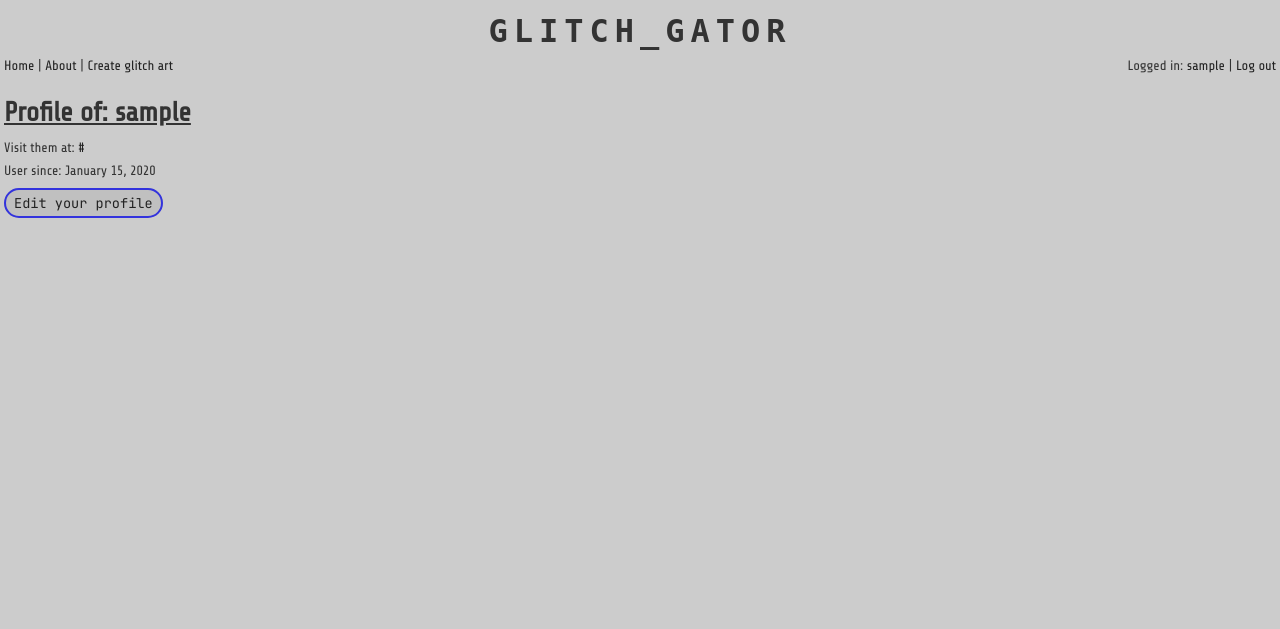
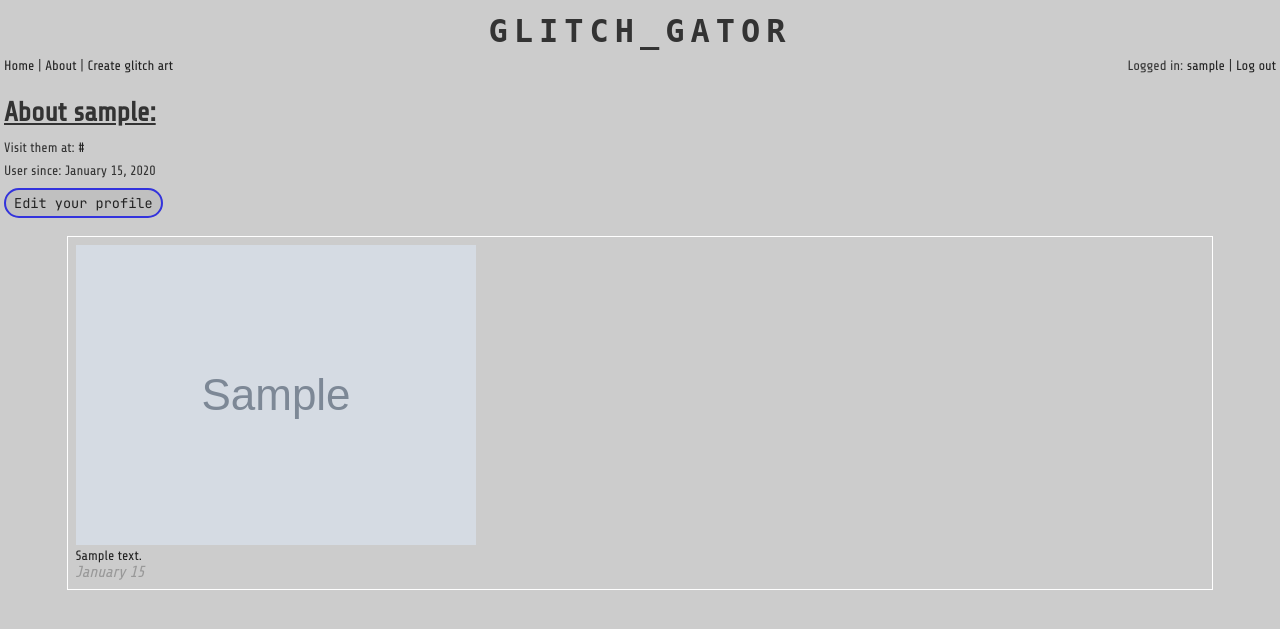
Before and after one commit to jordbort/capstone-glitch_generator, a Django app: page /profile/1/ in a window 1280 px wide. Shown: the top 629 px of the page. Run offline with Django 4.2, Linux system fonts and the light colour scheme; a user stored in the database is signed in; tables that the repository leaves empty hold one stand-in row (values such as "Sample post"); grey boxes marked "Sample" are stand-in pictures; some web fonts are replaced.

Commit message:
Adding user posts to profile

```diff
--- a/main_app/static/styles/main.css
+++ b/main_app/static/styles/main.css
@@ -91,6 +91,13 @@ ul li:before {
     gap: 40px 8px;
 }
 
+.profile-posts {
+    display: flex;
+    flex-direction: row;
+    justify-content: space-evenly;
+    gap: 40px;
+}
+
 .post-container {
     background-color: #cccccc;
     border: 1px solid #ffffff;
@@ -117,6 +124,10 @@ ul li:before {
 
 .post-container img {
     max-width: 100%;
+}
+
+.profile-post {
+    padding-top: 8px;
 }
 
 .posted-at-date {
--- a/main_app/templates/profile_detail.html
+++ b/main_app/templates/profile_detail.html
@@ -4,7 +4,7 @@
 
 {% block content %}
 <header>
-    <h1>Profile of: {{profile.user.username}}</h1>
+    <h1>About {{profile.user.username}}:</h1>
 </header>
 <div class="details">
 
@@ -26,4 +26,21 @@
 
 </div>
 
+<div class="profile-posts">
+
+    {% for post in posts %}
+    {% if post.user_id == profile.user_id %}
+    <div class="post-container">
+        <a href="{% url 'post_detail' post.pk %}">
+            <div class="post-body">
+                <img src={{post.image_url}} class="profile-post" />
+                <p>{{post.description}}</p>
+                <p class="posted-at-date">{{post.created_at | date:'F d'}}</p>
+            </div>
+        </a>
+    </div>
+    {% endif %}
+    {% endfor %}
+
+</div>
 {% endblock %}
--- a/main_app/views.py
+++ b/main_app/views.py
@@ -100,26 +100,19 @@ class PostCreate(View):
         user = request.user
         post_image_url = request.POST.get('image_url')
         post_description = request.POST.get('description')
-        print('user:', user)
-        print('user.id:', user.id)
-        print('image_url:', post_image_url)
-        print('description:', post_description)
         new_post = Post(user_id=user.id, image_url=post_image_url,
                         description=post_description)
         new_post.save()
-        print(new_post.id)
         return redirect('post_index')
 
     def add_image(request, user):
         return redirect('post_index')
 
     def form_valid(self, form):
-        print('>> form valid is running')
         form.instance.user = self.request.user
         return super(PostCreate, self).form_valid(form)
 
     def get_success_url(self):
-        print(self.kwargs)
         return reverse('post_index')
 
 
@@ -180,6 +173,7 @@ class ProfileDetail(DetailView):
 
     def get_context_data(self, **kwargs):
         context = super().get_context_data(**kwargs)
+        context['posts'] = Post.objects.all()
         current_user = self.request.user
         if current_user.is_authenticated:
             context['auth_profile'] = Profile.objects.get(
@@ -234,8 +228,6 @@ class Register(View):
             login(request, user)
             current_user = self.request.user
             new_profile = Profile.objects.get(user_id=current_user.id)
-            print('*** current_user.id:', current_user.id)
-            print('*** new_profile.id:', new_profile.id)
             return redirect('profile_detail', new_profile.id)
         else:
             context = {"form": form}
```
